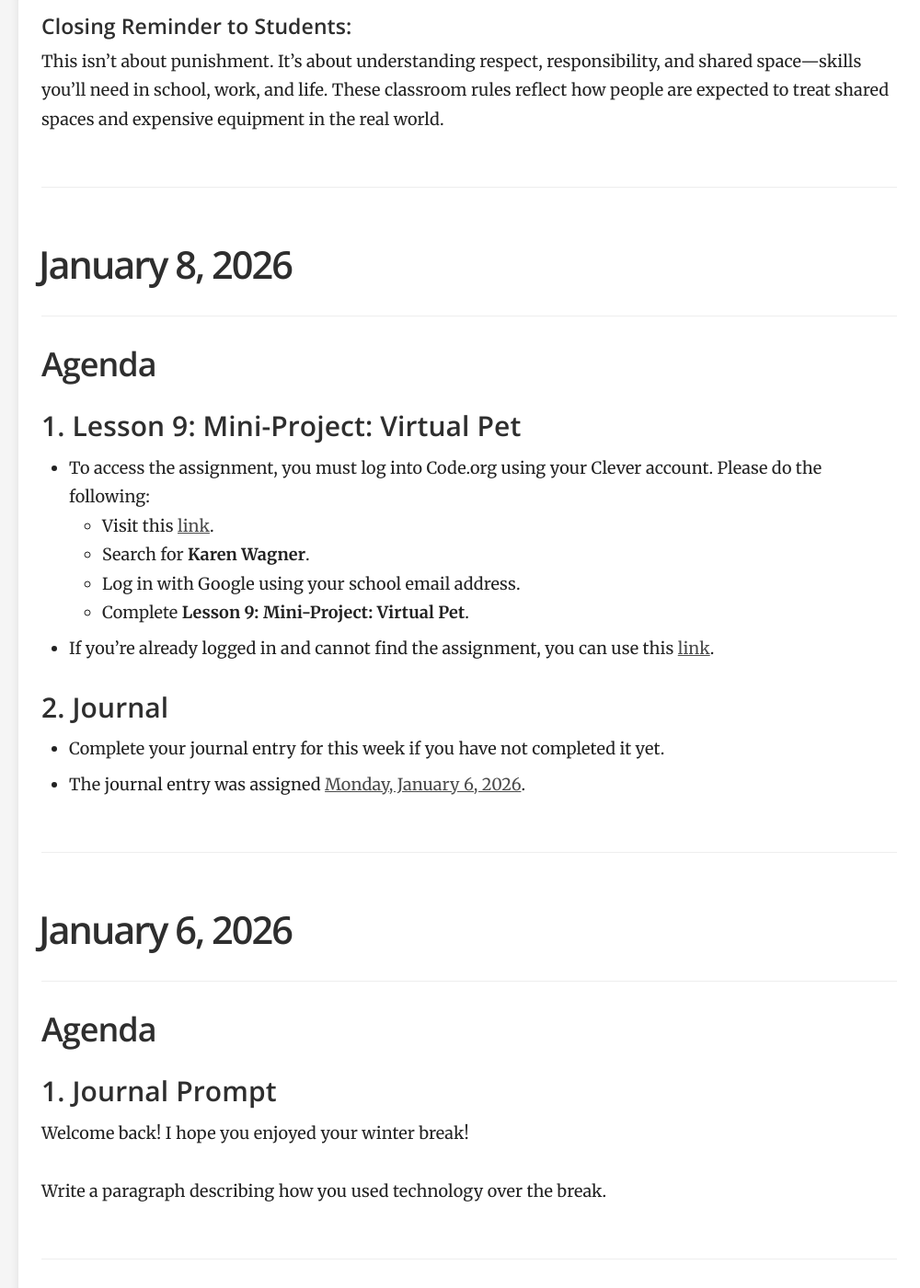
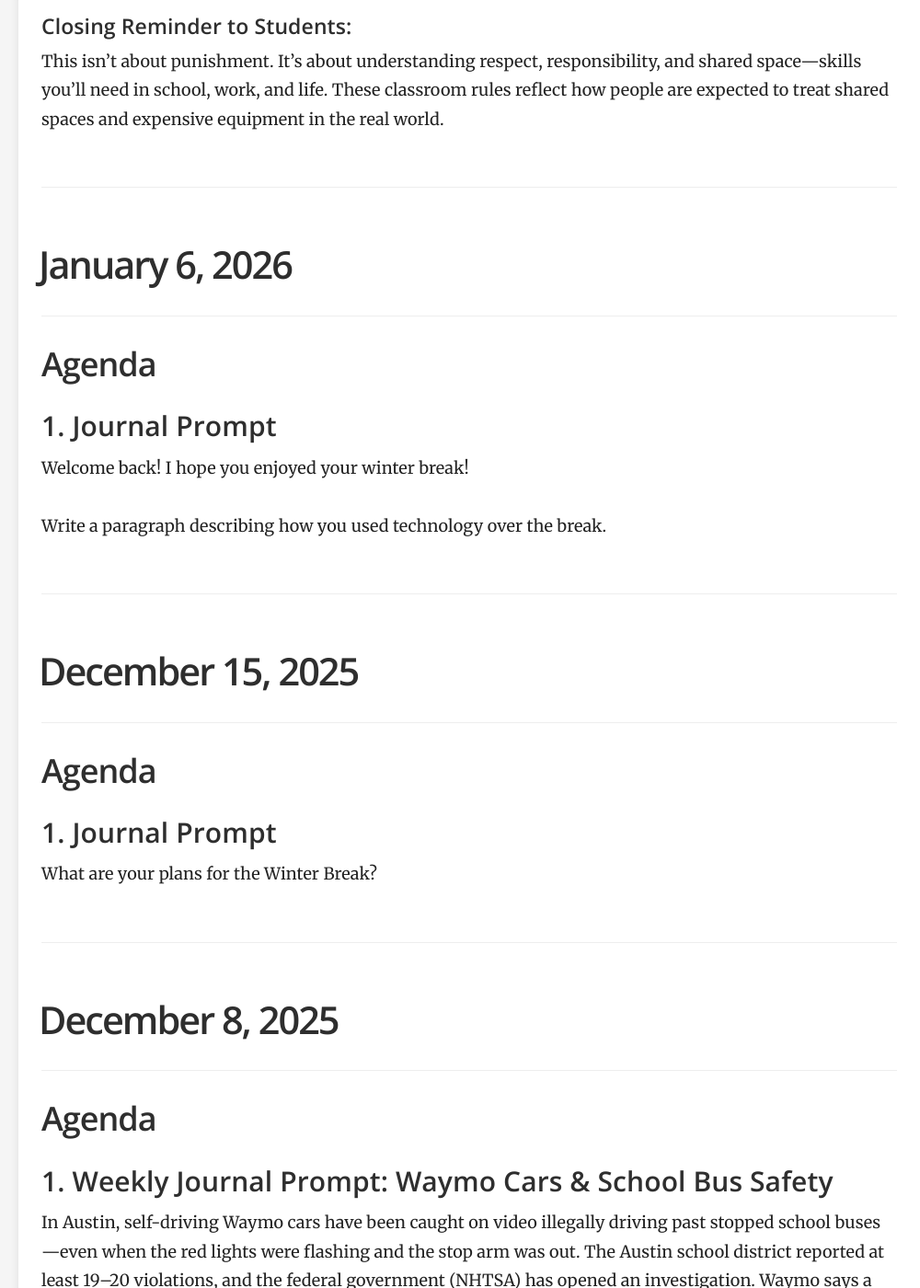
Before and after one commit to mswhitby/classroom, a Jekyll site: the page built from _docs/classes/capstone.md, in a window 1280 px wide and 1400 px high, scrolled down 3473 px. Shown: the whole window at 92% size, without its empty margins (280-1280 px from the left). Built offline with Jekyll 4.4.1, drawn with Linux system fonts in a browser that asks for light colours.

Commit message:
Updated lessons

```diff
--- a/_docs/classes/capstone.md
+++ b/_docs/classes/capstone.md
@@ -94,26 +94,6 @@ In our classroom, students are expected to **not eat or drink at the computers**
 #### Closing Reminder to Students:
 
 This isn’t about punishment. It’s about understanding respect, responsibility, and shared space—skills you’ll need in school, work, and life. These classroom rules reflect how people are expected to treat shared spaces and expensive equipment in the real world.
-
-----
-
-# January 8, 2026
-
-## Agenda
-
-### 1. Lesson 9: Mini-Project: Virtual Pet
-- To access the assignment, you must log into Code.org using your Clever account. Please do the following:
-    - Visit this [link](https://clever.com/oauth/district-picker?client_id=2f27405716644a951b23&redirect_uri=https%3A%2F%2Fstudio.code.org%2Fusers%2Fauth%2Fclever%2Fcallback&response_type=code&state=ede33ff61289cf32708a0f54079cdd23e31d0b0a02b0e0e8).
-    - Search for **Karen Wagner**.
-    - Log in with Google using your school email address.
-    - Complete **Lesson 9: Mini-Project: Virtual Pet**.
-
-- If you're already logged in and cannot find the assignment, you can use this [link](https://studio.code.org/courses/express-2025/units/1/lessons/9/levels/1).
-
-### 2. Journal
-
-- Complete your journal entry for this week if you have not completed it yet.
-- The journal entry was assigned [Monday, January 6, 2026](https://github.com/mswhitby/classroom/blob/main/_docs/resources/journal.md#january-6-2025).
 
 ----
 
```
Also changed, not shown: _docs/classes/1st.md (+3 -1 lines).
